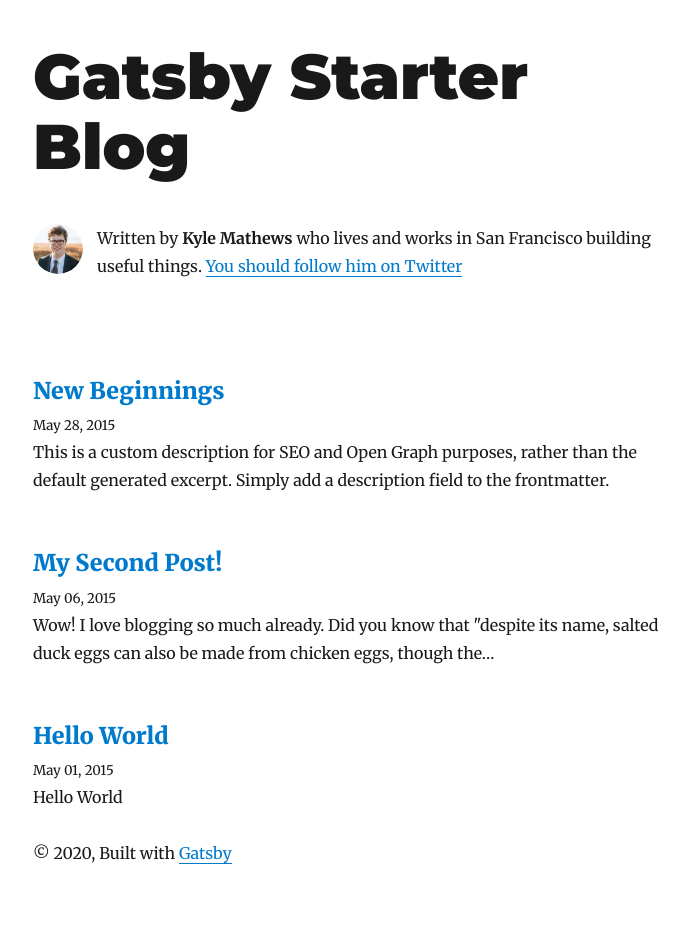
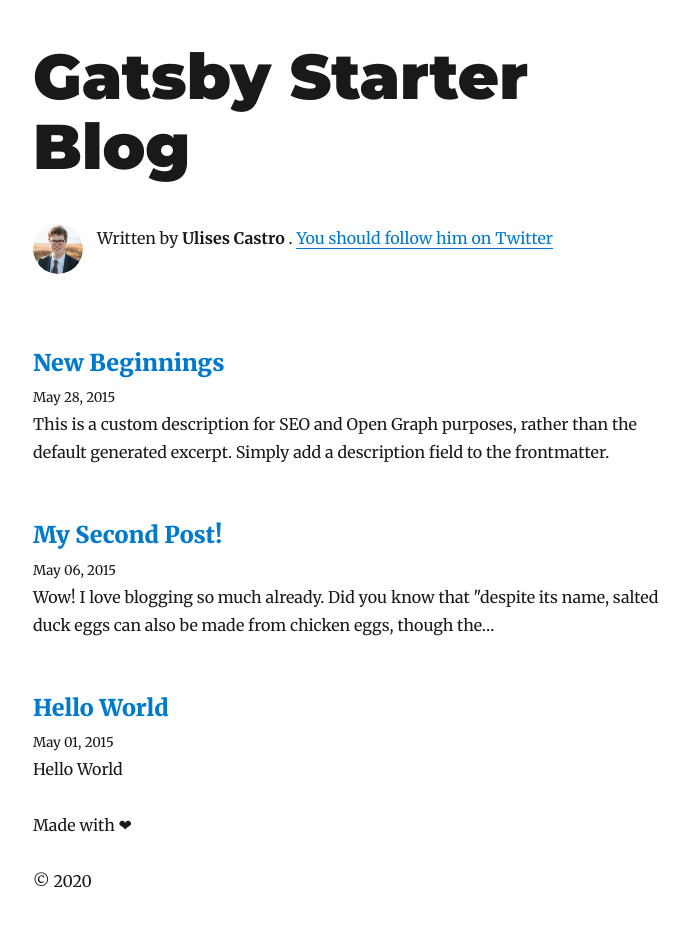
Before and after one commit to ulises-castro/personal-blog, a Gatsby site: page / in a window 1280 px wide. Shown: the whole page, without its empty margins (292-981 px from the left). Built offline with nearby package versions, Linux system fonts and the light colour scheme; Gatsby itself is replaced by a stand-in of ours; some packages are replaced by stand-ins of ours.

Commit message:
Added personal config

```diff
--- a/gatsby-config.js
+++ b/gatsby-config.js
@@ -2,17 +2,16 @@ module.exports = {
   siteMetadata: {
     title: `Gatsby Starter Blog`,
     author: {
-      name: `Kyle Mathews`,
-      summary: `who lives and works in San Francisco building useful things.`,
+      name: `Ulises Castro`,
+      summary: `.`,
     },
-    description: `A starter blog demonstrating what Gatsby can do.`,
-    siteUrl: `https://gatsby-starter-blog-demo.netlify.com/`,
+    description: `Easy way to solving complex problems.`,
+    siteUrl: `https://warriorcode.net`,
     social: {
-      twitter: `kylemathews`,
+      twitter: `ulises-castro`,
     },
   },
-  plugins: [
-    {
+  plugins: [{
       resolve: `gatsby-source-filesystem`,
       options: {
         path: `${__dirname}/content/blog`,
@@ -29,8 +28,7 @@ module.exports = {
     {
       resolve: `gatsby-transformer-remark`,
       options: {
-        plugins: [
-          {
+        plugins: [{
             resolve: `gatsby-remark-images`,
             options: {
               maxWidth: 590,
--- a/package.json
+++ b/package.json
@@ -1,9 +1,9 @@
 {
   "name": "gatsby-starter-blog",
   "private": true,
-  "description": "A starter for a blog powered by Gatsby and Markdown",
+  "description": "The easiest way to solving complext problems.",
   "version": "0.1.0",
-  "author": "Kyle Mathews <mathews.kyle@gmail.com>",
+  "author": "Ulises Castro <ulisescastro2015@gmail.com>",
   "bugs": {
     "url": "https://github.com/gatsbyjs/gatsby/issues"
   },
@@ -29,6 +29,7 @@
     "react": "^16.12.0",
     "react-dom": "^16.12.0",
     "react-helmet": "^5.2.1",
+    "react-icons": "^3.9.0",
     "react-typography": "^0.16.19",
     "typeface-merriweather": "0.0.72",
     "typeface-montserrat": "0.0.75",
--- a/src/components/bio.js
+++ b/src/components/bio.js
@@ -59,7 +59,7 @@ const Bio = () => {
       <p>
         Written by <strong>{author.name}</strong> {author.summary}
         {` `}
-        <a href={`https://twitter.com/${social.twitter}`}>
+        <a href={`https://github.com/${social.github}`}>
           You should follow him on Twitter
         </a>
       </p>
--- a/src/components/layout.js
+++ b/src/components/layout.js
@@ -61,9 +61,10 @@ const Layout = ({ location, title, children }) => {
       <header>{header}</header>
       <main>{children}</main>
       <footer>
-        © {new Date().getFullYear()}, Built with
-        {` `}
-        <a href="https://www.gatsbyjs.org">Gatsby</a>
+        <p>
+          Made with &#10084;
+        </p>
+        © {new Date().getFullYear()}
       </footer>
     </div>
   )
```
Also changed, not shown: 1 other file.
